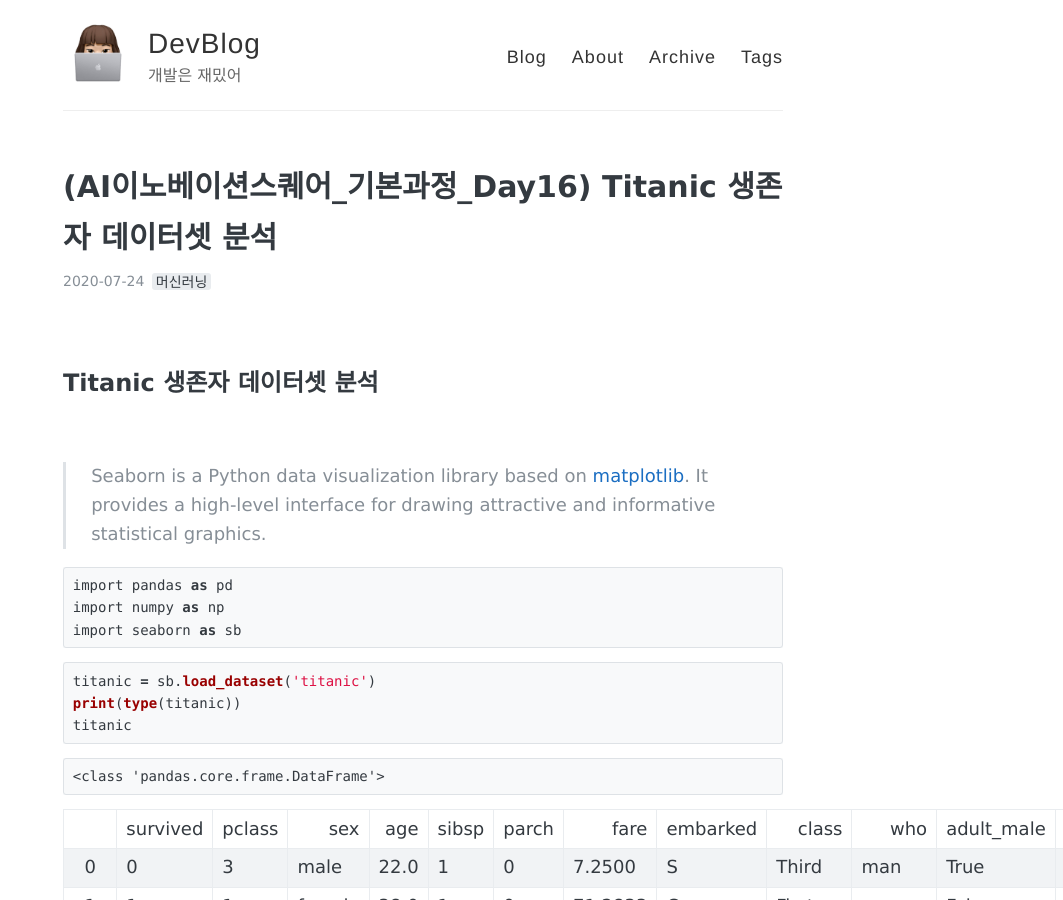
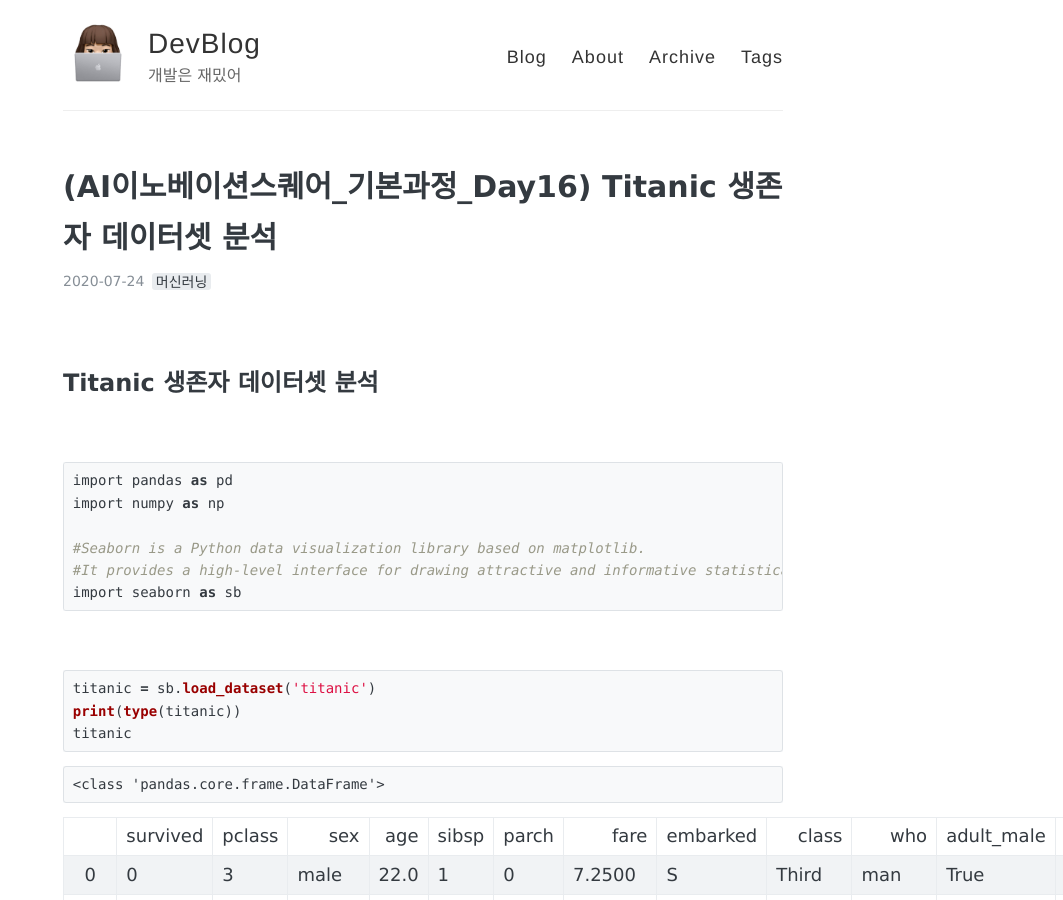
Before and after one commit to zoe0-0/blog, a Jekyll site: the page built from _posts/2020-07-24-Ai_day16.md, in a window 1280 px wide and 900 px high. Shown: the whole window, without its empty margins (217-1280 px from the left). Built offline with Jekyll 4.4.1, drawn with Linux system fonts in a browser that asks for light colours; comment, search, counter and statistics services are not loaded; part of the change alters nothing that is shown.

Commit message:
Add new post

````diff
--- a/_posts/2020-07-24-Ai_day16.md
+++ b/_posts/2020-07-24-Ai_day16.md
@@ -11,14 +11,17 @@ tags:
 
 <br>
 
-> Seaborn is a Python data visualization library based on [matplotlib](https://matplotlib.org/). It provides a high-level interface for drawing attractive and informative statistical graphics.
-
 
 ```python
 import pandas as pd
 import numpy as np
+
+#Seaborn is a Python data visualization library based on matplotlib.
+#It provides a high-level interface for drawing attractive and informative statistical graphics.
 import seaborn as sb
 ```
+
+<br>
 
 
 ```python
````
